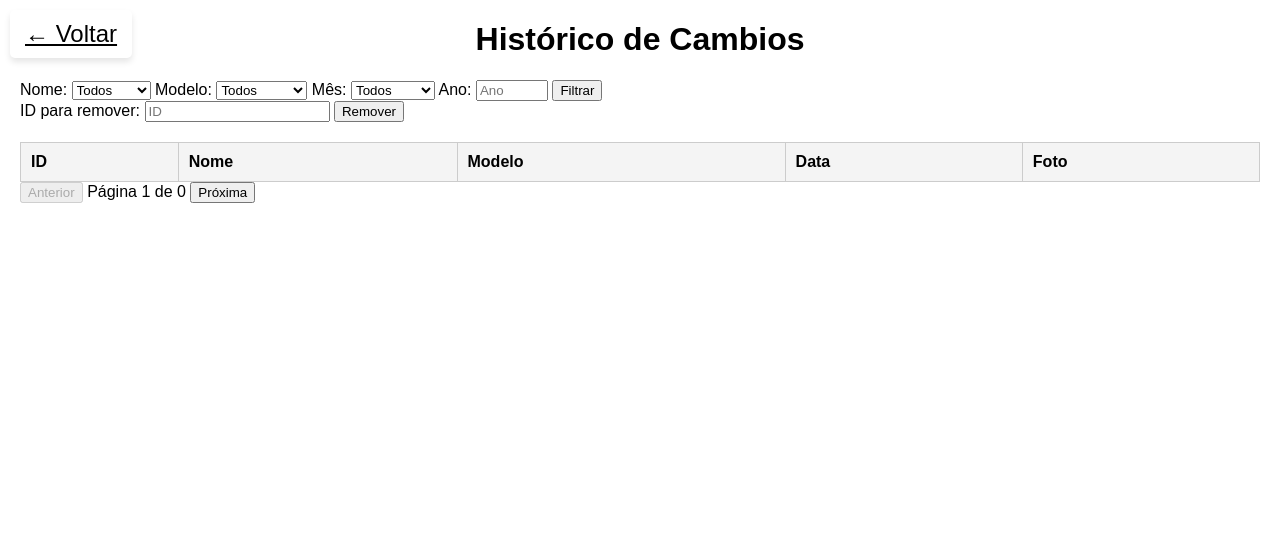
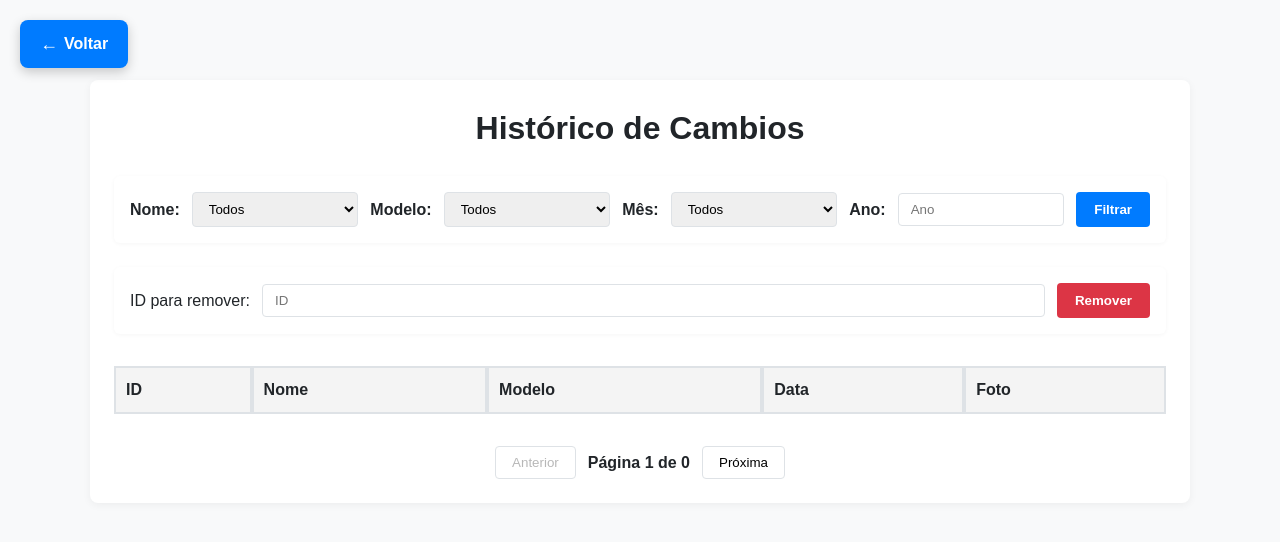
Before and after one commit to DiogoMatsukuraDeOliveira/projetoparaempresa, a PHP site: page /planilha.html in a window 1280 px wide. Shown: the top 542 px of the page. Run offline with PHP 8.4, Linux system fonts and the light colour scheme; lists and menus that the app fills with data are empty.

Commit message:
v1.6.2
Mudanças em css.(proximo commit vou testar mudanças para o celular)

```diff
--- a/admin.html
+++ b/admin.html
@@ -103,15 +103,15 @@
         <form id="loginForm">
             <input type="password" id="password" placeholder="Senha" required>
             <div class="button-container">
+                <button type="button" id="backButton" onclick="window.location.href='index.html'">Voltar</button>
                 <button id="enterBtn">Entrar</button>
-                <button type="button" id="backButton" onclick="window.location.href='index.html'">Voltar</button>
             </div>
         </form>
     </div>
 
     <script>
         // Senha para acessar a página
-        const correctPassword = 'M@rte501';
+        const correctPassword = '2231';
 
         document.getElementById('loginForm').addEventListener('submit', function(event) {
             event.preventDefault();
--- a/css/planilha.css
+++ b/css/planilha.css
@@ -1,108 +1,220 @@
+:root {
+  --primary: #007bff;
+  --primary-dark: #0056b3;
+  --danger: #dc3545;
+  --danger-dark: #a71d2a;
+  --light: #f8f9fa;
+  --bg: #ffffff;
+  --border: #dee2e6;
+  --text: #212529;
+}
+
+* {
+  box-sizing: border-box;
+  margin: 0;
+  padding: 0;
+}
+
 body {
-    font-family: Arial, sans-serif;
-    margin: 20px;
+  background: var(--light);
+  font-family: Arial, sans-serif;
+  color: var(--text);
+  line-height: 1.5;
+}
+
+.container {
+  max-width: 1100px;
+  margin: 80px auto 40px;
+  background: var(--bg);
+  padding: 24px;
+  border-radius: 8px;
+  box-shadow: 0 2px 8px rgba(0,0,0,0.05);
 }
 
 h1 {
-    text-align: center;
+  text-align: center;
+  margin-bottom: 24px;
+  font-weight: bold;
+}
+
+/* Cartões para filtros e remoção */
+.card {
+  background: var(--bg);
+  padding: 16px;
+  margin-bottom: 24px;
+  border-radius: 6px;
+  box-shadow: 0 1px 4px rgba(0,0,0,0.04);
+}
+
+/* Estilo dos filtros */
+#filters form {
+  display: flex;
+  flex-wrap: wrap;
+  gap: 12px;
+  align-items: center;
+}
+
+#filters label {
+  font-weight: 600;
+  flex: 0 0 auto;
+}
+
+#filters select,
+#filters input {
+  flex: 1 1 120px;
+  padding: 8px 12px;
+  border: 1px solid var(--border);
+  border-radius: 4px;
+}
+
+#filters button {
+  padding: 10px 18px;
+  background: var(--primary);
+  color: #fff;
+  border: none;
+  border-radius: 4px;
+  cursor: pointer;
+  font-weight: 600;
+  transition: background 0.3s;
+}
+
+#filters button:hover {
+  background: var(--primary-dark);
+}
+
+/* Estilo remover por ID */
+#removeById {
+  display: flex;
+  gap: 12px;
+  align-items: center;
+}
+
+#removeById input {
+  flex: 1;
+  padding: 8px 12px;
+  border: 1px solid var(--border);
+  border-radius: 4px;
+}
+
+#removeById button {
+  padding: 10px 18px;
+  background: var(--danger);
+  color: #fff;
+  border: none;
+  border-radius: 4px;
+  cursor: pointer;
+  font-weight: 600;
+  transition: background 0.3s;
+}
+
+#removeById button:hover {
+  background: var(--danger-dark);
+}
+
+/* Tabela */
+.table-wrapper {
+  overflow-x: auto;
 }
 
 table {
-    width: 100%;
-    border-collapse: collapse;
-    margin-top: 20px;
+  width: 100%;
+  /* separa as células permitindo espaçamento */
+  border-collapse: separate;
+  /* 0 horizonta l e 8px vertical entre as linhas */
+  border-spacing: 0 8px;
+  margin-top: 20px;
 }
 
-table, th, td {
-    border: 1px solid #ccc;
+/* aplica borda em todas as células */
+th, td {
+  border: 2px solid var(--border);
+  padding: 10px;
+  text-align: left;
+  background: var(--bg);
 }
 
-th, td {
-    padding: 10px;
-    text-align: left;
+/* cabeçalho com fundo próprio */
+thead th {
+  background-color: #f4f4f4;
 }
 
-th {
-    background-color: #f4f4f4;
+tbody tr:nth-child(even) {
+  background: rgba(0, 0, 0, 0.02);
 }
 
-img {
-    max-width: 100px;
-    height: auto;
+tbody tr:hover {
+  background: rgba(0, 123, 255, 0.05);
 }
 
-#backButton {
-    position: fixed;
-    top: 10px;
-    left: 10px;
-    font-size: 24px;
-    background-color: transparent;
-    border: none;
-    cursor: pointer;
-    color: #000;
-    transition: color 0.3s;
+td img {
+  display: block;
+  max-width: 80px;
+  height: auto;
+  border-radius: 4px;
 }
 
-#backButton:hover {
-    color: #007BFF;
+/* Paginação */
+#pagination {
+  display: flex;
+  justify-content: center;
+  align-items: center;
+  gap: 12px;
+  margin-top: 24px;
 }
 
-/* Estilo geral do botão de voltar */
-#backButton {
-    position: fixed;
-    top: 10px;
-    left: 10px;
-    font-size: 24px;
-    background-color: transparent;
-    border: none;
-    cursor: pointer;
-    color: #000;
-    transition: color 0.3s, transform 0.3s; /* Transições para cor e transformação */
-    padding: 10px 15px; /* Adiciona espaçamento interno */
-    border-radius: 5px; /* Bordas arredondadas */
+#pagination button {
+  padding: 8px 16px;
+  border: 1px solid var(--border);
+  background: var(--bg);
+  border-radius: 4px;
+  cursor: pointer;
+  transition: background 0.2s;
 }
 
-/* Efeito ao passar o mouse sobre o botão */
-#backButton:hover {
-    color: #007BFF; /* Mudança na cor do texto */
-    transform: scale(1.1); /* Leve aumento de tamanho para dar um efeito de "clicável" */
+#pagination button:hover {
+  background: var(--light);
 }
 
-/* Estilo do botão quando pressionado */
-#backButton:active {
-    transform: scale(1); /* Retorna ao tamanho original quando pressionado */
+#pagination #pageNumber {
+  font-weight: 600;
 }
 
-/* Adicionando uma sombra sutil ao botão */
+/* Botão de voltar destacado */
 #backButton {
-    box-shadow: 0 4px 6px rgba(0, 0, 0, 0.1);
+  position: fixed;
+  top: 20px;
+  left: 20px;
+  display: inline-flex;
+  align-items: center;
+  gap: 6px;
+  background: var(--primary);
+  color: #fff;
+  font-size: 16px;
+  font-weight: 700;
+  padding: 12px 20px;
+  border-radius: 8px;
+  box-shadow: 0 4px 12px rgba(0, 0, 0, 0.2);
+  text-decoration: none;
+  transition: background 0.3s, transform 0.2s, box-shadow 0.2s;
+  z-index: 1000;
 }
 
-/*
-
-/* Estilo para a classe BackButton */
-.BackButton {
-    position: fixed;
-    top: 10px;
-    left: 10px;
-    font-size: 24px;
-    background-color: transparent;
-    border: none;
-    cursor: pointer;
-    color: #000;
-    transition: color 0.3s, transform 0.3s; /* Transições para cor e transformação */
-    padding: 10px 15px; /* Adiciona espaçamento interno */
-    border-radius: 5px; /* Bordas arredondadas */
-    box-shadow: 0 4px 6px rgba(0, 0, 0, 0.1); /* Sombra sutil */
+/* Ícone de seta antes do texto */
+#backButton::before {
+  content: "←";
+  font-size: 18px;
+  line-height: 1;
 }
 
-/* Efeito ao passar o mouse sobre o botão */
-.BackButton:hover {
-    color: #007BFF; /* Mudança na cor do texto */
-    transform: scale(1.1); /* Leve aumento de tamanho para dar um efeito de "clicável" */
+/* Hover mais evidente */
+#backButton:hover {
+  background: var(--primary-dark);
+  transform: translateX(-2px);
+  box-shadow: 0 6px 16px rgba(0, 0, 0, 0.25);
 }
 
-/* Estilo do botão quando pressionado */
-.BackButton:active {
-    transform: scale(1); /* Retorna ao tamanho original quando pressionado */
+/* Foco (acessibilidade) */
+#backButton:focus {
+  outline: 3px solid rgba(0, 123, 255, 0.5);
+  outline-offset: 2px;
 }
--- a/history.html
+++ b/history.html
@@ -15,8 +15,8 @@
         <input type="password" id="password" required>
         <!-- Div para os botões lado a lado -->
         <div id="buttonContainer">
+            <button id="backBtn" onclick="window.location.href='index.html'">Voltar</button>
             <button id="enterBtn">Entrar</button>
-            <button id="backBtn" onclick="window.location.href='index.html'">Voltar</button>
         </div>
     </div>
 
--- a/planilha.html
+++ b/planilha.html
@@ -1,17 +1,18 @@
 <!DOCTYPE html>
 <html lang="pt-br">
 <head>
-    <meta charset="UTF-8">
-    <meta name="viewport" content="width=device-width, initial-scale=1.0">
+  <meta charset="UTF-8"/>
+  <meta name="viewport" content="width=device-width, initial-scale=1.0"/>
   <title>Histórico de Cambios</title>
-    <link rel="stylesheet" href="css/planilha.css">
+  <link rel="stylesheet" href="css/planilha.css"/>
 </head>
 <body>
-    <a id="backButton" href="index.html">&#8592; Voltar</a>
+  <a id="backButton" href="index.html" aria-label="Voltar para a página anterior">Voltar</a>
+
+  <div class="container">
     <h1>Histórico de Cambios</h1>
 
-    <!-- Filtros -->
-    <div id="filters">
+    <section class="card" id="filters">
       <form id="filterForm">
         <label for="filterName">Nome:</label>
         <select id="filterName">
@@ -52,20 +53,18 @@
         </select>
 
         <label for="filterYear">Ano:</label>
-            <input type="number" id="filterYear" placeholder="Ano" min="2000" max="2100">
+        <input type="number" id="filterYear" placeholder="Ano" min="2000" max="2100"/>
 
         <button type="submit">Filtrar</button>
       </form>
-    </div>
+    </section>
 
-    <!-- Remover por ID -->
-    <div id="removeById">
+    <section class="card" id="removeById">
       <label for="removeId">ID para remover:</label>
-        <input type="number" id="removeId" placeholder="ID">
+      <input type="number" id="removeId" placeholder="ID"/>
       <button onclick="removeById()">Remover</button>
-    </div>
+    </section>
 
-    <!-- Tabela para exibição do histórico -->
     <table id="historyTable">
       <thead>
         <tr>
@@ -77,16 +76,16 @@
         </tr>
       </thead>
       <tbody>
-            <!-- Dados do histórico serão preenchidos aqui -->
+        <!-- Dados do histórico serão preenchidos via JavaScript -->
       </tbody>
     </table>
 
-    <!-- Controles de paginação -->
     <div id="pagination">
       <button id="prevPage" onclick="changePage('prev')">Anterior</button>
       <span id="pageNumber">Página 1</span>
       <button id="nextPage" onclick="changePage('next')">Próxima</button>
     </div>
+  </div>
 
   <script src="javascript/planilha.js"></script>
 </body>
```
Also changed, not shown: index.html (+38 -21 lines). Lines whose indentation alone changed are shown as unchanged.
